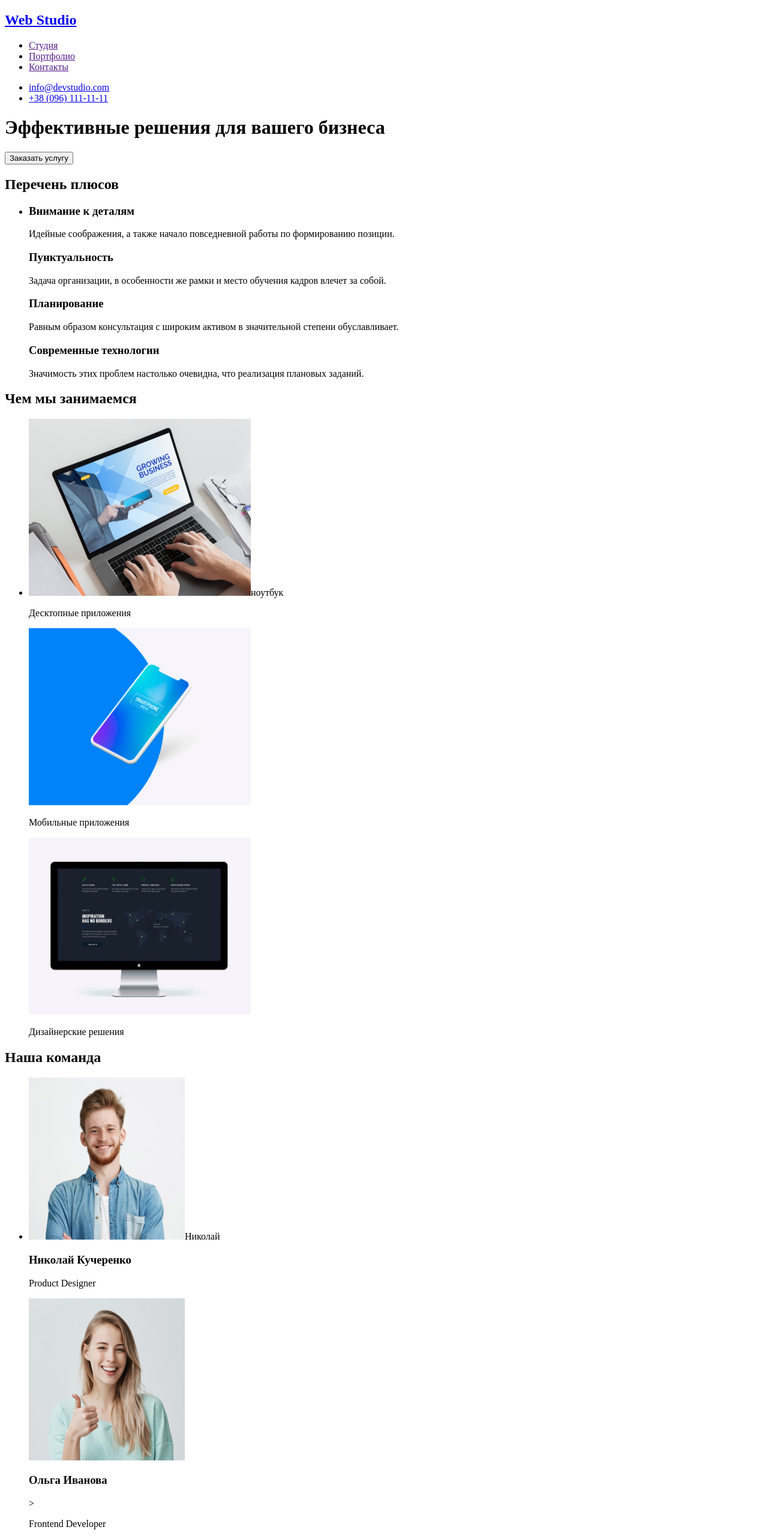
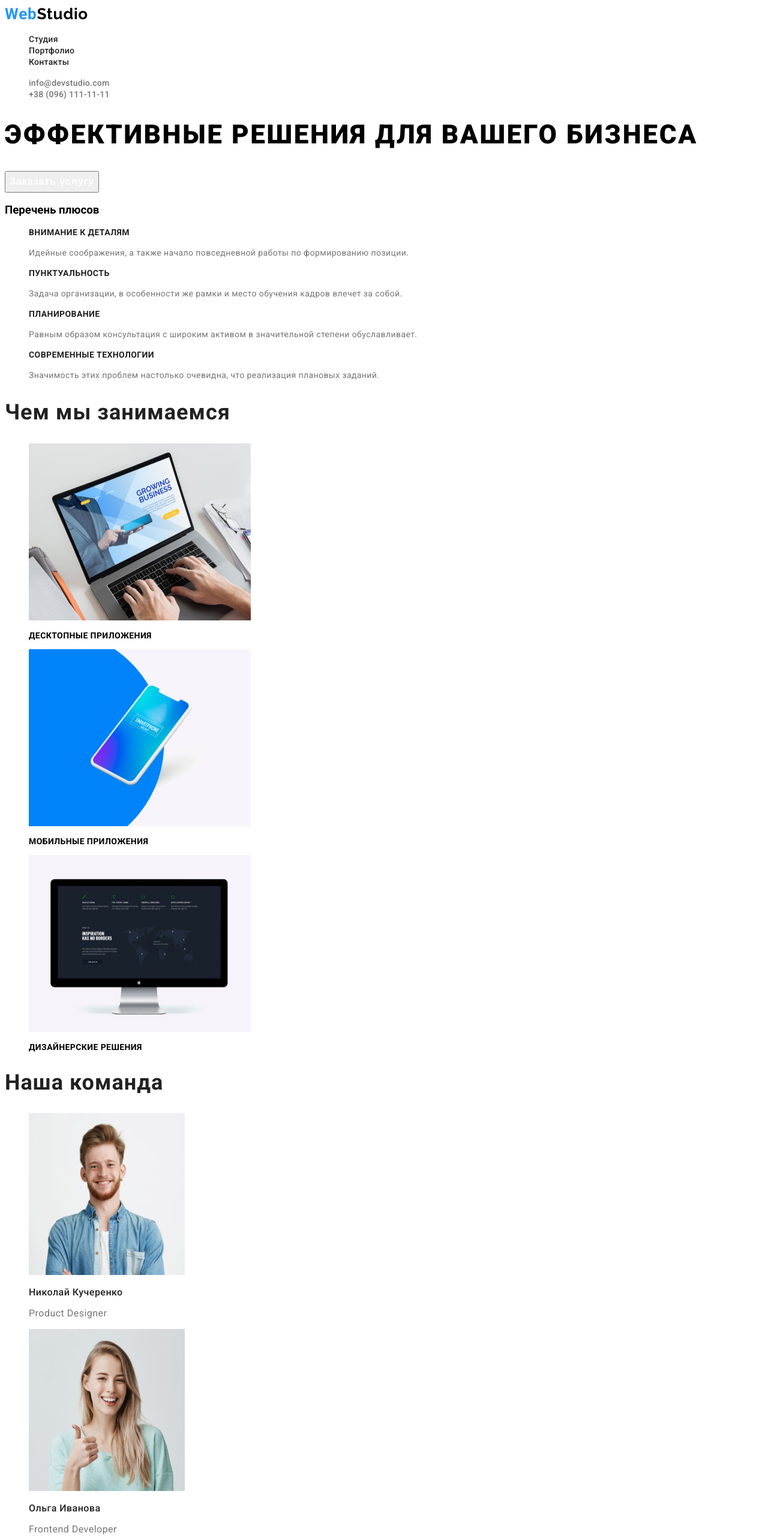
Before and after one commit to DesperandumZpUa/html-2, a plain HTML site: page index.html in a window 1280 px wide. Shown: the top 2560 px of the page at 60% size. Drawn offline with Linux system fonts and the light colour scheme.

Commit message:
Окончание стилей шрифта

```diff
--- a/css/styles.css
+++ b/css/styles.css
@@ -0,0 +1,182 @@
+body {
+    background-color: #ffffff;
+    /* color: #757575; */
+    font-family: roboto, sans-serif;
+}
+h2 {
+    font-weight: 700;
+    font-size: 36px;
+    line-height: 1.16;
+    letter-spacing: 0.03em;
+    color: #212121;
+}
+
+ul {
+    list-style: none;
+}
+a {
+    text-decoration: none;
+}
+
+/* Шапка */
+.accent {
+    color: #2196F3;
+    font-weight: 700;
+font-size: 26px;
+line-height: 1.19;
+letter-spacing: 0.03em;
+}
+
+/* Логотип */
+
+.accent-logo {
+    color: #000000;
+    font-family: Raleway;
+
+
+font-weight: 700;
+font-size: 26px;
+line-height: 1.19;
+letter-spacing: 0.03em;
+}
+
+.Link {
+    color: #212121;
+font-weight: 500;
+font-size: 14px;
+line-height: 1.14;
+letter-spacing: 0.02em;
+}
+
+.Link:hover,
+.Link:focus {
+    color: #2196F3;
+}
+
+.contacts {
+    color: #757575;
+font-weight: 500;
+font-size: 14px;
+line-height: 1.14;
+letter-spacing: 0.02em;
+}
+.contacts:hover,
+.contacts:focus {
+    color: #2196F3;
+}
+/* Герой */
+
+
+.header {
+font-weight: 900;
+font-size: 44px;
+line-height: 1.36;
+letter-spacing: 0.06em;
+text-transform: uppercase;
+}
+
+/*  Кнопка*/
+
+.but {
+    color: #FFFFFF;
+font-weight: 700;
+font-size: 16px;
+line-height: 1.87;
+display: flex;
+letter-spacing: 0.06em;
+}
+
+/* Перечень плюсов */
+
+.pros {
+font-weight: 700;
+font-size: 14px;
+line-height: 1.14;
+letter-spacing: 0.03em;
+text-transform: uppercase;
+color: #212121;
+}
+
+.color {
+    font-weight: 400;
+    font-size: 14px;
+    line-height: 1.71;
+    letter-spacing: 0.03em;
+    color: #757575;
+}
+
+/* Чем мы занимаемся */
+
+.Occupation {
+font-weight: 700;
+font-size: 14px;
+line-height: 1.14;
+letter-spacing: 0.03em;
+text-transform: uppercase;
+/* color: #FFFFFF; */
+}
+
+/* Команда */
+
+.people {
+    font-weight: 500;
+    font-size: 16px;
+    line-height: 1.18;
+    letter-spacing: 0.03em;
+    color: #212121;
+}
+
+.purpose {
+font-weight: 400;
+font-size: 16px;
+line-height: 1.18;
+letter-spacing: 0.03em;
+color: #757575;
+}
+
+/* Клиенты */
+
+/* Подвал */
+
+.logo {
+    font-family: 'Raleway';
+font-weight: 700;
+font-size: 26px;
+line-height: 1.19;
+letter-spacing: 0.03em;
+color: #2196F3;
+}
+
+.logo-section {
+    font-family: 'Raleway';
+    font-weight: 700;
+    font-size: 26px;
+    line-height: 1.19;
+    letter-spacing: 0.03em;
+    /* color: #FFFFFF; */
+}
+ .adress {
+font-weight: 400;
+font-size: 14px;
+line-height: 1.71;
+letter-spacing: 0.03em;
+/* color: #FFFFFF; */
+ }
+
+ .mailto {
+    font-family: 'Roboto';
+font-weight: 400;
+font-size: 14px;
+line-height: 1.71;
+letter-spacing: 0.03em;
+/* color: rgba(255, 255, 255, 0.6) */
+ }
+
+ .tell {
+    font-family: 'Roboto';
+font-weight: 400;
+font-size: 14px;
+line-height: 1.71;
+letter-spacing: 0.03em;
+/* color: rgba(255, 255, 255, 0.6) */
+ }
--- a/index.html
+++ b/index.html
@@ -5,86 +5,109 @@
     <meta http-equiv="X-UA-Compatible" content="IE=edge">
     <meta name="viewport" content="width=device-width, initial-scale=1.0">
     <title>Webstudio</title>
+    <link rel="preconnect" href="https://fonts.googleapis.com">
+<link rel="preconnect" href="https://fonts.gstatic.com" crossorigin>
+<link href="https://fonts.googleapis.com/css2?family=Raleway:wght@700&family=Roboto:wght@400;500;700;900&display=swap" rel="stylesheet">
+
     <link rel="stylesheet" href="/css/styles.css">
 </head>
 <body>
     <!--Шапка сайта -->
     <header>
         <nav>
-            <h2 lang="en"><a href="/">Web Studio</a></h2>
-            <ul>
-                <li><a href="">Студия</a></li>
-                <li><a href="">Портфолио</a></li>
-                <li><a href="">Контакты</a></li>
+            <a href="/"><span class="accent">Web</span><span class="accent-logo">Studio</span>
+        </a>
+            <ul class="nav-list">
+                <li><a href="" class="Link">Студия</a></li>
+                <li><a href="" class="Link">Портфолио</a></li>
+                <li><a href="" class="Link">Контакты</a></li>
             </ul>
 
         </nav>
         <ul>
-            <li><a href="mailto:info@devstudio.com">info@devstudio.com</a></li>
-            <li><a href="tel:+380961111111">+38 (096) 111-11-11</a></li>
+            <li><a href="mailto:info@devstudio.com" class="contacts">info@devstudio.com</a></li>
+            <li><a href="tel:+380961111111" class="contacts">+38 (096) 111-11-11</a></li>
         </ul>
 
     </header>
 
+<!--Герой-->
+
     <main>
-        <!--Герой-->
-        <h1>Эффективные решения для вашего бизнеса</h1>
-        <button type="button">Заказать услугу</button>
+
+        <h1 class="header">Эффективные решения для вашего бизнеса</h1>
+        <button class="but" type="button">Заказать услугу</button>
+
+<!--Наши плюсы -->
 
         <section>
-            <h2>Перечень плюсов</h2>
+            <h3>Перечень плюсов</h3>
             <ul>
                 <li>
 
-                    <h3>Внимание к деталям</h3>
-                    <p>Идейные соображения, а также начало повседневной работы по формированию позиции.</p>
-                    <h3>Пунктуальность</h3>
-                    <p>Задача организации, в особенности же рамки и место обучения кадров влечет за собой.</p>
-                    <h3>Планирование</h3>
-                    <p>Равным образом консультация с широким активом в значительной степени обуславливает.</p>
-                    <h3>Современные технологии</h3>
-                    <p>Значимость этих проблем настолько очевидна, что реализация плановых заданий.</p>
+                    <h3 class="pros">Внимание к деталям</h3>
+                    <p class="color">Идейные соображения, а также начало повседневной работы по формированию позиции.</p>
+                    <h3 class="pros">Пунктуальность</h3>
+                    <p class="color">Задача организации, в особенности же рамки и место обучения кадров влечет за собой.</p>
+                    <h3 class="pros">Планирование</h3>
+                    <p class="color">Равным образом консультация с широким активом в значительной степени обуславливает.</p>
+                    <h3 class="pros">Современные технологии</h3>
+                    <p class="color">Значимость этих проблем настолько очевидна, что реализация плановых заданий.</p>
                 </li>
             </ul>
         </section>
 
+        <!-- Чем мы занимаемся -->
+
         <section>
             <h2>Чем мы занимаемся</h2>
             <ul>
-                <li><img src="/images/nout.jpg" width="370" height="295" alt="">ноутбук</li>
-                <p>Десктопные приложения</p>
+                <li><img src="/images/nout.jpg" width="370" height="295" alt="Ноутбук"></li>
+                <p class="Occupation">Десктопные приложения</p>
                 <img src="/images/phone.jpg" width="370" height="295" alt="телефон">
-                <p>Мобильные приложения</p>
+                <p class="Occupation">Мобильные приложения</p>
                 <img src="/images/monitor.jpg" width="370" height="295" alt="мнитор">
-                <p>Дизайнерские решения</p>
+                <p class="Occupation">Дизайнерские решения</p>
             </ul>
         </section>
+
+        <!-- Команда -->
+
         <section>
             <h2>Наша команда</h2>
             <ul>
-                <li><img src="/images/nikilai.jpg" width="260" height="270" alt="">Николай</li>
-                <h3>Николай Кучеренко</h3>
-                <p lang="en">Product Designer</p>
+                <li><img src="/images/nikilai.jpg" width="260" height="270" alt="Николай">
+                <h3 class="people">Николай Кучеренко</h3>
+                <p class="purpose"  lang="en" ">Product Designer</p>
                 <img src="/images/olga.jpg" width="260" height="270" alt="Ольга">
-                <h3>Ольга Иванова</h3>>
-                <p lang="en">Frontend Developer</p>
+                <h3 class="people">Ольга Иванова</h3>
+                <p class="purpose"  lang="en" ">Frontend Developer</p>
                 <img src="/images/andrey.jpg" width="260" height="270" alt="Андрей">
-                <h3>Андрей Шевченко</h3>
-                <p lang="en">Marketing</p>
+                <h3 class="people">Андрей Шевченко</h3>
+                <p class="purpose" lang="en" ">Marketing</p>
                 <img src="/images/ivan.jpg" width="260" height="270" alt="Иван">
-                <h3 lang="en">Иван Николаев</h3>
-                <p lang="en">UI Designer</p>
+                <h3 class="people">Иван Николаев</h3>
+                <p class="purpose" lang="en" ">UI Designer</p>
+            </li>
             </ul>
         </section>
+
+        <!-- Клиенты -->
+
         <section>
             <h2>Постоянные клиенты</h2>
         </section>
     </main>
-    <footer><h2 lang="en"><a href="/">Web Studio</a></h2>
+
+    <!-- Подвал -->
+
+    <footer><a class="logo-section" href="/"><span class="logo">Web</span>Studio</a>
     <address>
-        г. Киев, пр-т Леси Украинки, 26
-        <a href="mailto:info@example.com">info@example.com</a>
-        <a href="tel:+380991111111">+38 (099) 111-11-11</a>
+        <ul>
+        <p class="adress">г. Киев, пр-т Леси Украинки, 26</p>
+        <li><a href="mailto:info@example.com" class="mailto">info@example.com</a></li>
+        <li><a href="tel:+380991111111" class="tell">+38 (099) 111-11-11</a></li>
+        </ul>
     </address>
     </footer>
 </body>
```
